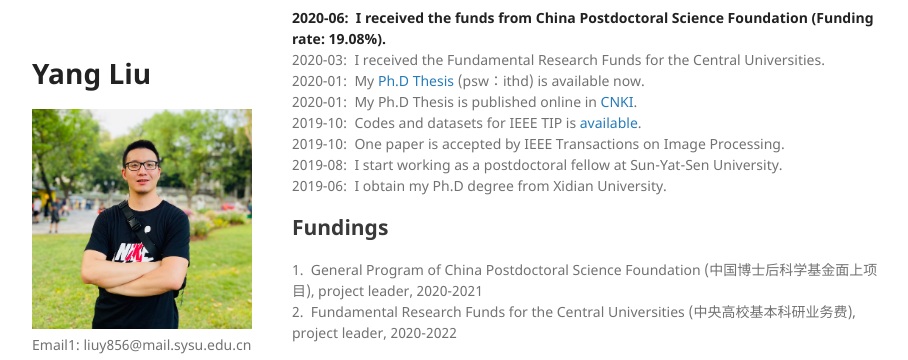
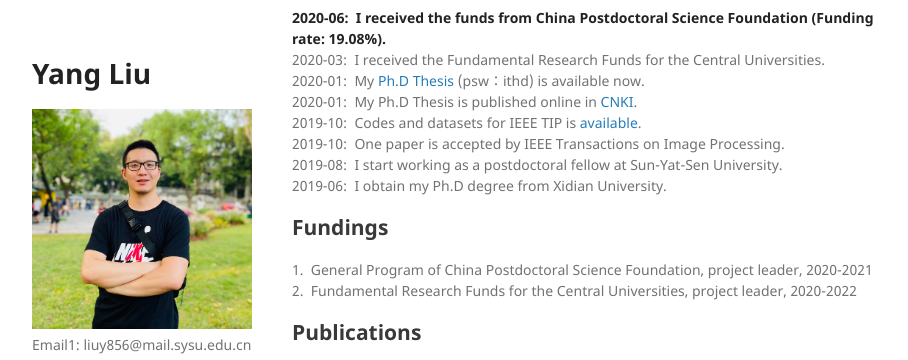
Before and after one commit to YangLiu9208/home, a Jekyll site: the page built from index.md, in a window 1280 px wide and 900 px high, scrolled down 472 px, cut to the strip 0-360 px from the top of the window. Shown: the whole strip, without its empty margins (178-1086 px from the left). Built offline with Jekyll 4.4.1, drawn with Linux system fonts in a browser that asks for light colours; a style sheet for code colours, icons or effects is not loaded.

Commit message:
Update index.md

```diff
--- a/index.md
+++ b/index.md
@@ -23,8 +23,8 @@ Communication Systems Design in Intelligent Transportation
 2019-06:&nbsp; I obtain my Ph.D degree from Xidian University.
 
 ## Fundings
-1.&nbsp; General Program of China Postdoctoral Science Foundation (中国博士后科学基金面上项目), project leader, 2020-2021
-2.&nbsp; Fundamental Research Funds for the Central Universities (中央高校基本科研业务费), project leader, 2020-2022
+1.&nbsp; General Program of China Postdoctoral Science Foundation, project leader, 2020-2021
+2.&nbsp; Fundamental Research Funds for the Central Universities, project leader, 2020-2022
 
 ## Publications
 
```
